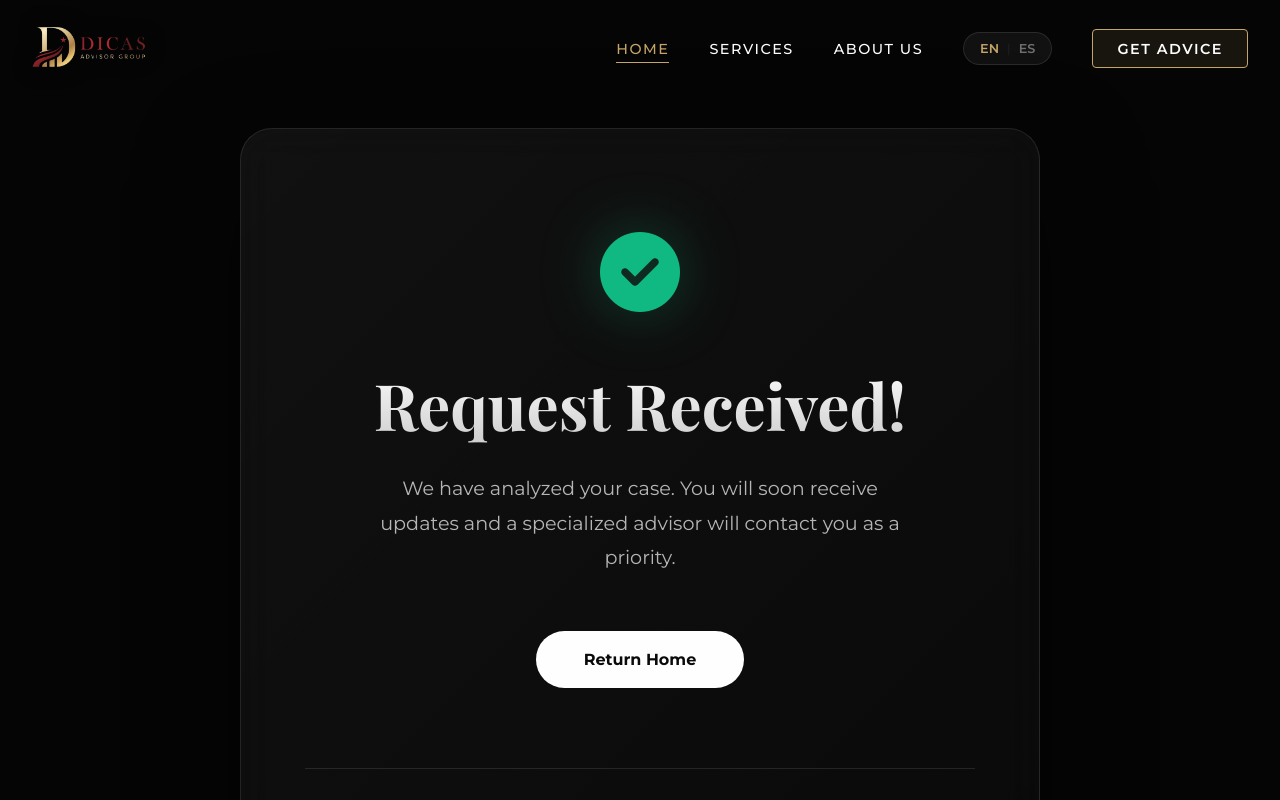
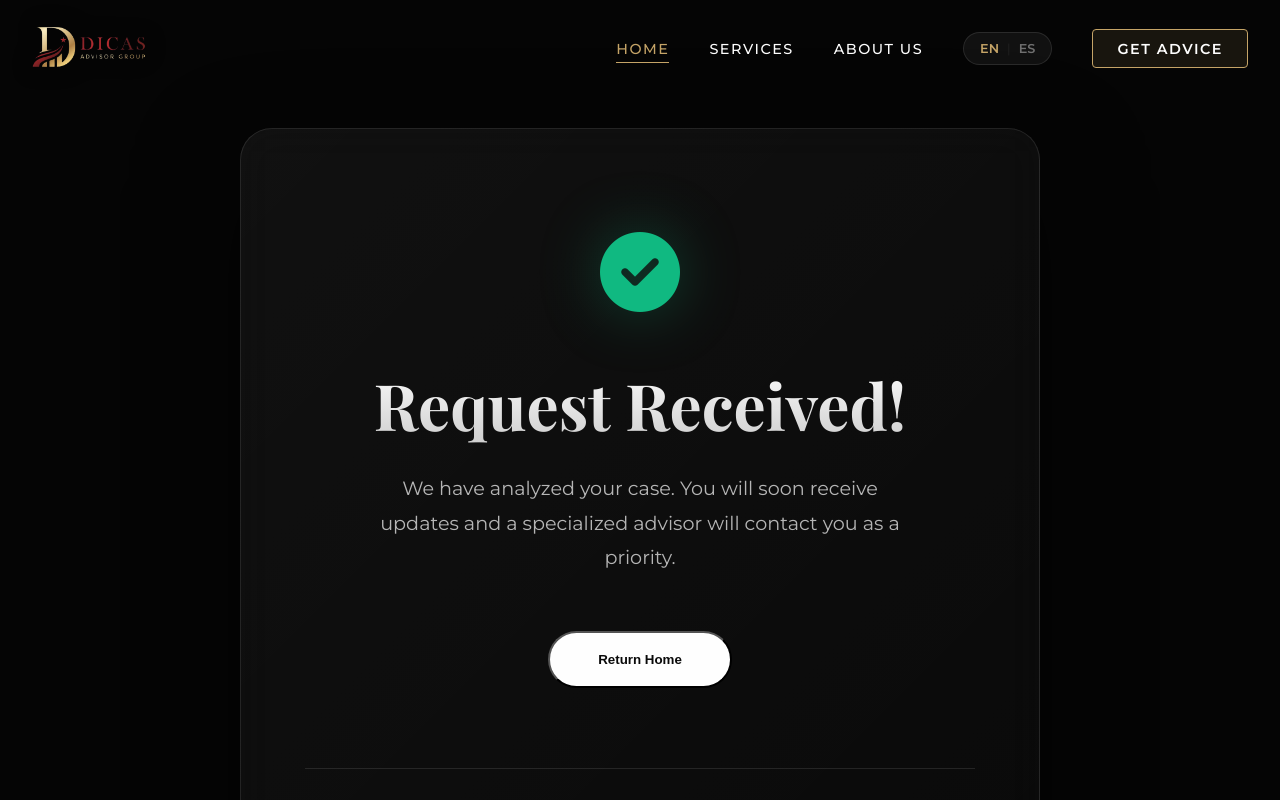
Before and after one commit to yeyodev1/dicas-frontapp, a Vue app: page /gracias in a window 1280 px wide. Shown: the top 800 px of the page. Built offline with nearby package versions, Linux system fonts and the light colour scheme; a web font is replaced by a local one.

Commit message:
add: cambio

```diff
--- a/src/components/ServiceLeadForm.vue
+++ b/src/components/ServiceLeadForm.vue
@@ -220,6 +220,12 @@ const totalSteps = computed(() => {
 const progressWidth = computed(() => {
   return `${(currentStep.value / totalSteps.value) * 100}%`;
 });
+
+const goHome = () => {
+  console.log('Closing modal and redirecting to home...');
+  modalStore.closeConsultancy();
+  router.push('/');
+};
 
 const nextStep = () => {
   if (currentStep.value === 1) {
@@ -635,7 +641,7 @@ const handleSubmit = async () => {
       </div>
       <h2>{{ t('success.title') }}</h2>
       <p>{{ t('success.message') }}</p>
-      <router-link to="/" class="btn-return-home">{{ t('success.return') }}</router-link>
+      <button @click="goHome" class="btn-return-home">{{ t('success.return') }}</button>
     </div>
   </div>
 </template>
--- a/src/views/ThankYouView.vue
+++ b/src/views/ThankYouView.vue
@@ -1,12 +1,14 @@
 <script setup lang="ts">
 import { onMounted } from 'vue';
 import { useI18n } from 'vue-i18n';
+import { useRouter } from 'vue-router';
 import { useLeadStore } from '@/stores/leadStore';
 import DHeader from '@/components/DHeader.vue';
 import DFooter from '@/components/DFooter.vue';
 import gsap from 'gsap';
 
 const { t } = useI18n();
+const router = useRouter();
 const leadStore = useLeadStore();
 
 onMounted(() => {
@@ -55,9 +57,9 @@ onMounted(() => {
           <p class="message">{{ t('success.message') }}</p>
 
           <div class="actions">
-            <router-link to="/" class="btn-primary">
+            <button @click="router.push('/')" class="btn-primary">
               {{ t('success.return') }}
-            </router-link>
+            </button>
           </div>
 
           <div class="next-steps">
```
